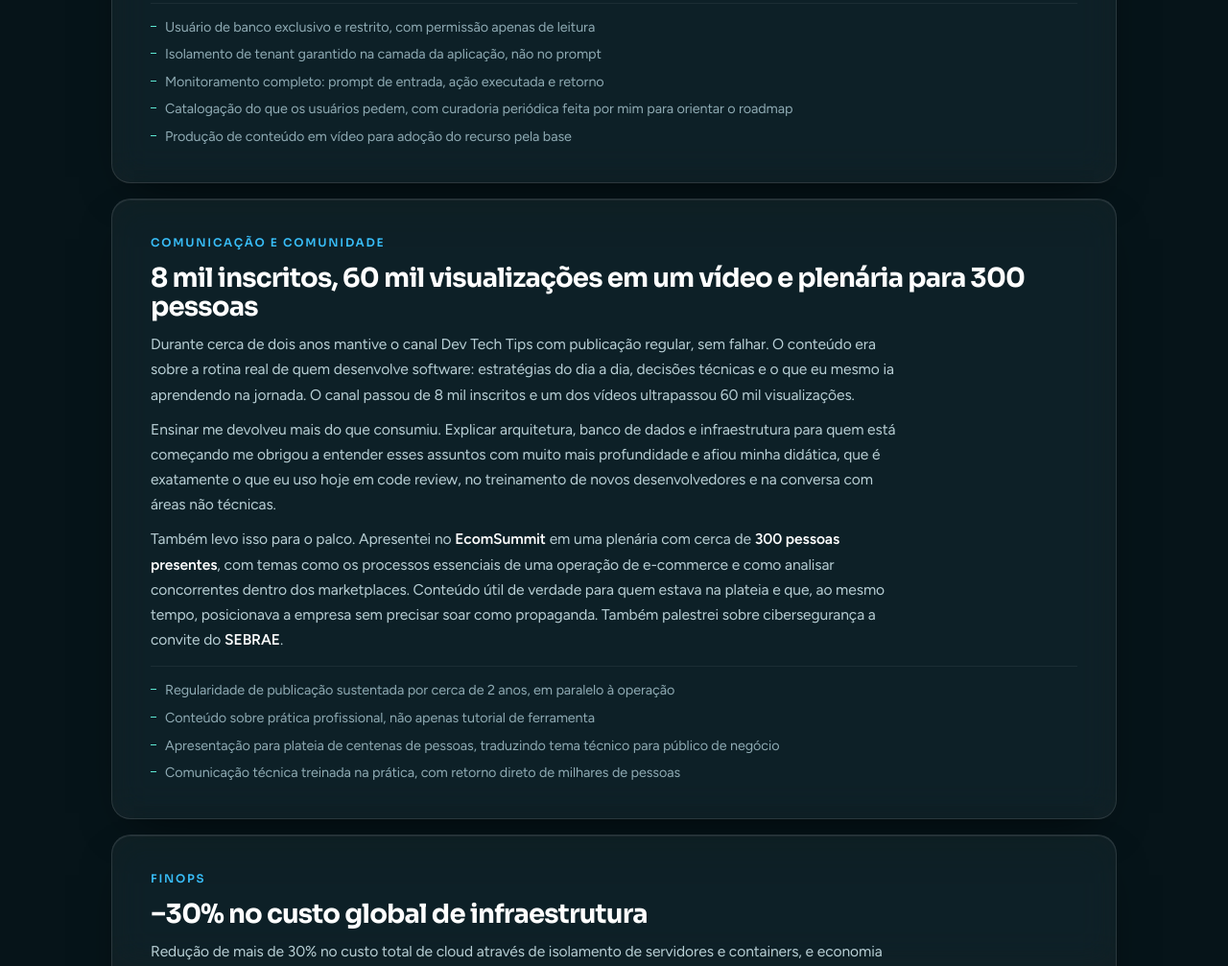
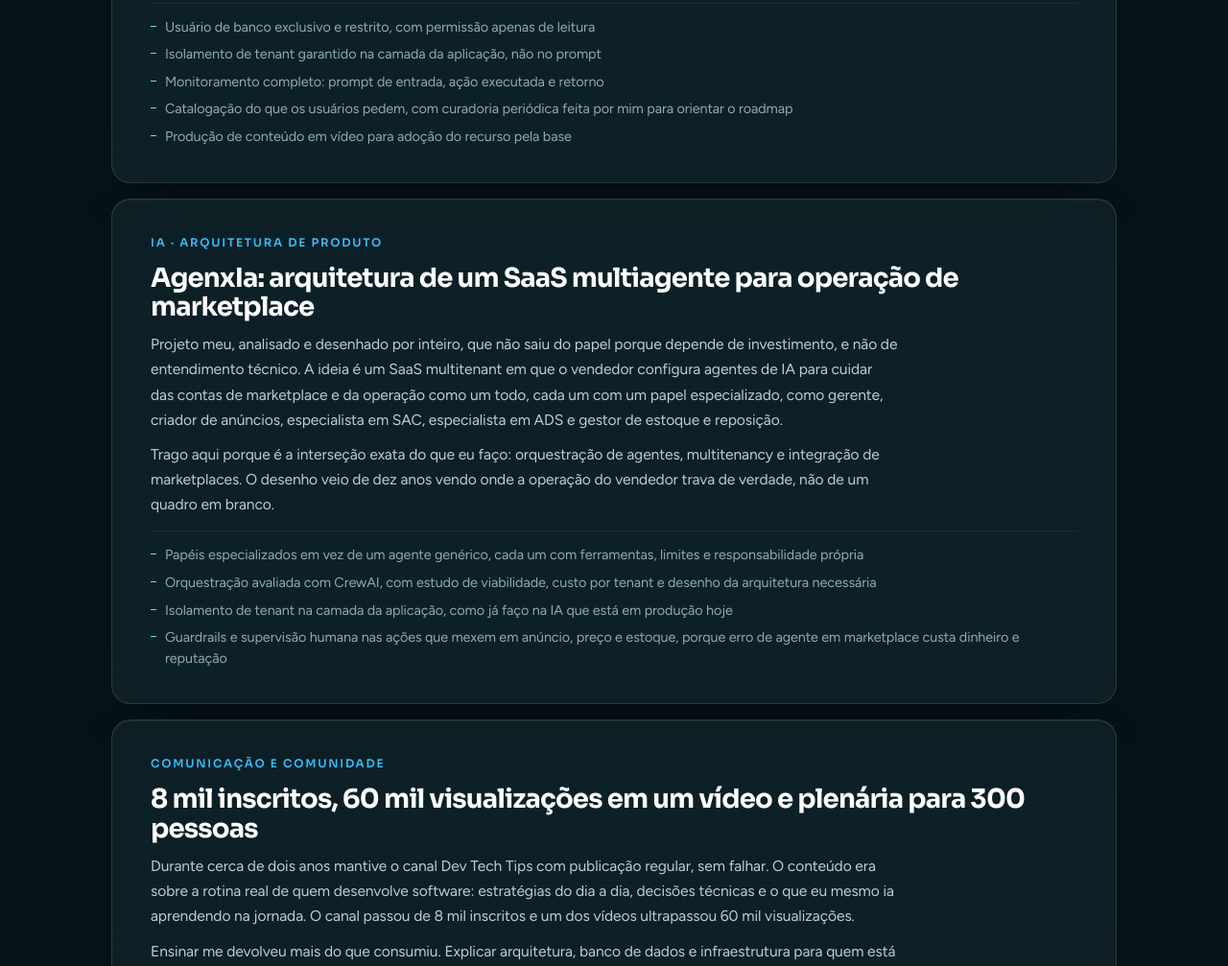
Before and after one commit to urnauzao/ppt-sebrae-ciberseguranca, a plain HTML site: page perfil/index.html in a window 1280 px wide. Shown: the part 8924-9931 px from the top of the page at 96% size. Drawn offline with Linux system fonts and the light colour scheme.

Commit message:
feat(perfil): adiciona o projeto AgenxIa como arquitetura de produto
Card sobre o SaaS multiagente desenhado para operação de marketplace,
apresentado como arquitetura analisada e não como entrega em produção,
com os papéis de agentes, a avaliação do CrewAI, o isolamento de tenant
e os guardrails previstos.

Co-Authored-By: Claude Opus 5 <noreply@anthropic.com>

```diff
--- a/perfil/index.html
+++ b/perfil/index.html
@@ -1445,6 +1445,29 @@
                 </ul>
             </article>
 
+            <article class="case glass wide rv">
+                <span class="tag">IA · Arquitetura de produto</span>
+                <p class="impact">AgenxIa: arquitetura de um SaaS multiagente para operação de marketplace</p>
+                <p>Projeto meu, analisado e desenhado por inteiro, que não saiu do papel porque depende de
+                    investimento, e não de entendimento técnico. A ideia é um SaaS multitenant em que o vendedor
+                    configura agentes de IA para cuidar das contas de marketplace e da operação como um todo, cada
+                    um com um papel especializado, como gerente, criador de anúncios, especialista em SAC,
+                    especialista em ADS e gestor de estoque e reposição.</p>
+                <p>Trago aqui porque é a interseção exata do que eu faço: orquestração de agentes, multitenancy e
+                    integração de marketplaces. O desenho veio de dez anos vendo onde a operação do vendedor trava
+                    de verdade, não de um quadro em branco.</p>
+                <ul class="how">
+                    <li>Papéis especializados em vez de um agente genérico, cada um com ferramentas, limites e
+                        responsabilidade própria</li>
+                    <li>Orquestração avaliada com CrewAI, com estudo de viabilidade, custo por tenant e desenho da
+                        arquitetura necessária</li>
+                    <li>Isolamento de tenant na camada da aplicação, como já faço na IA que está em produção
+                        hoje</li>
+                    <li>Guardrails e supervisão humana nas ações que mexem em anúncio, preço e estoque, porque erro
+                        de agente em marketplace custa dinheiro e reputação</li>
+                </ul>
+            </article>
+
             <article class="case glass rv">
                 <span class="tag">Comunicação e comunidade</span>
                 <p class="impact">8 mil inscritos, 60 mil visualizações em um vídeo e plenária para 300
```
